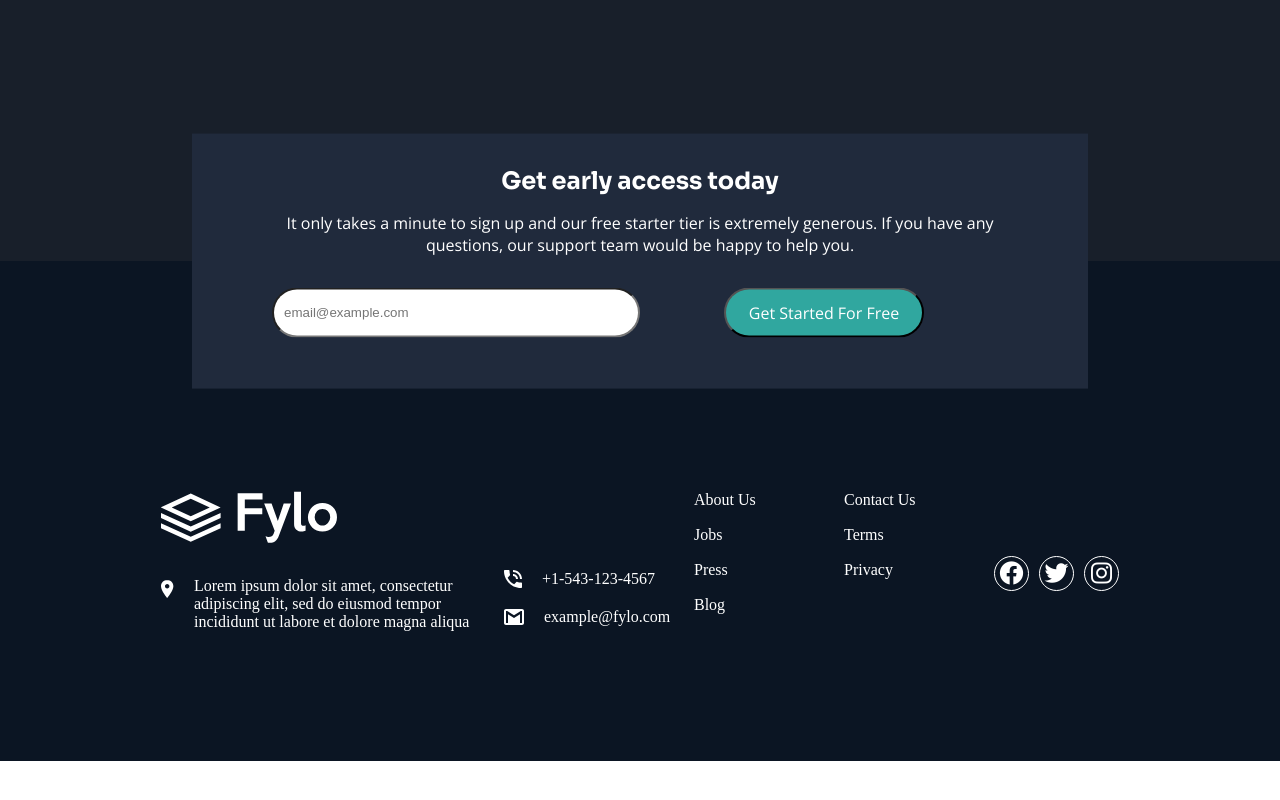
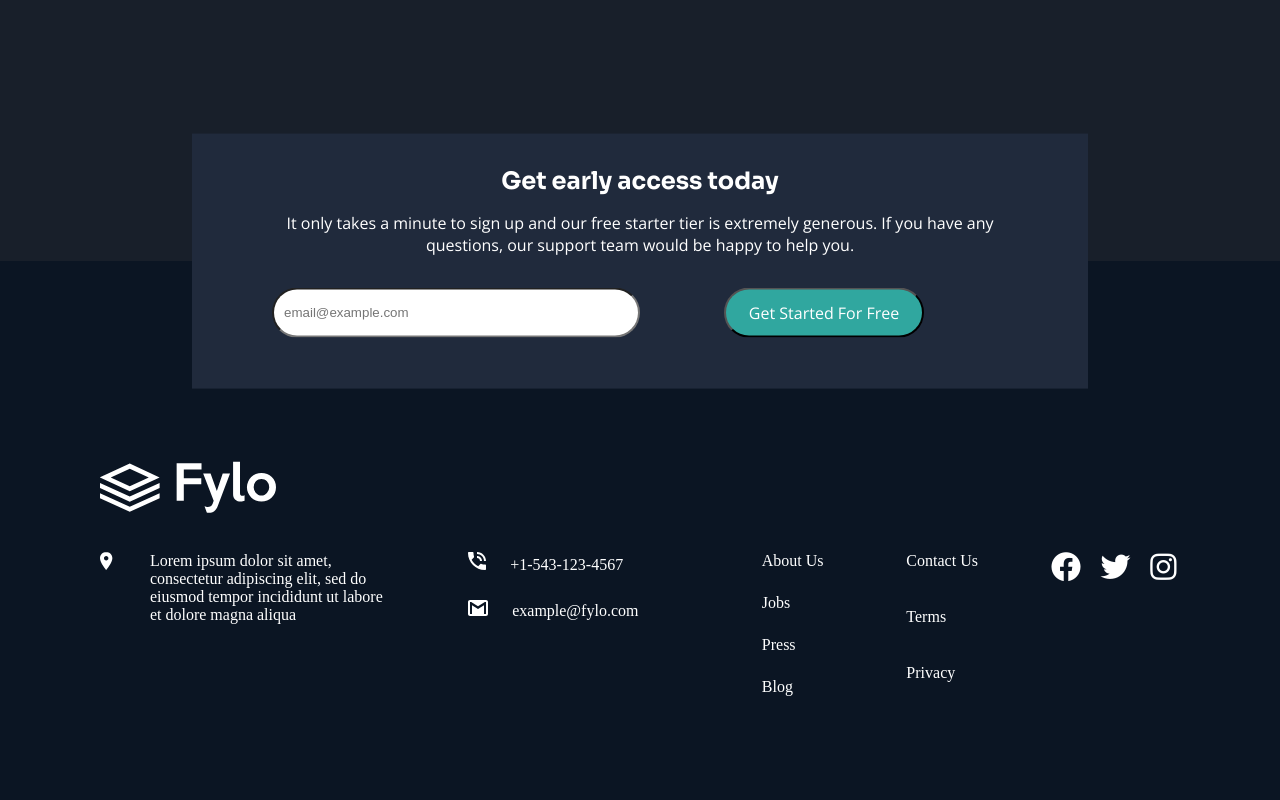
Before and after one commit to Bruno-Vitor/fylo-landing-page, a plain HTML site: page index.html in a window 1280 px wide. Shown: the part 2439-3239 px from the top of the page. Before the commit the page ends 3200 px from the top, so only its background shows below. Drawn offline with nearby package versions, Linux system fonts and the light colour scheme.

Commit message:
Update 1.8

```diff
--- a/custom/css/styles.scss
+++ b/custom/css/styles.scss
@@ -608,121 +608,106 @@ nav {
 
 // footer
 footer {
-	background-color:hsl(216, 53%, 9%);
-	height:500px;
-	display:flex;
-	flex-direction:row;
-	align-items: center;
-	justify-content:center;
-	z-index:1;
-	padding: 100px 0 0 0;
-
-	@media screen and (max-width: 767px) {
-		flex-direction: column;
- 		padding: 1rem;
-	}
-
-	#logo {
-		@media screen and (max-width: 767px) {
-			display: none;
-		}
-	}
-
-	.left2 {
-		display:flex;
-		justify-content:center;
-		align-items:center;
-
-		@media screen and (max-width: 767px) {
-			display: none;
-		}
-
-		p {
-			width:300px;
-			font-size:1em;
-			margin-top:30px;
-			margin-left:20px;
-			color: var(--white);
-		}
-	}
-
-	.contact {
-		width:200px;
-		display:flex;
-		justify-content:center;
-		align-items:flex-start;
-		flex-direction:column;
-		margin-top:75px;
-
-		@media screen and (max-width: 767px) {
-			display: none;
-		}
-
-		div {
-			display:flex;
-			justify-content:center;
-			align-items:center;
-			margin: 10px;
-
-			p {
-				margin-left:20px;
-				color: var(--white);
-			}
-		}
-	}
-
-	.info {
-		padding:0;
-		margin:0;
-		display:inline-grid;
-		grid-template-columns: 150px 150px;
-		grid-template-rows:35px 35px 35px 35px;
-
-		@media screen and (max-width: 767px) {
-			margin: 170px auto 0px auto;
-		}
-
-		li {
-			list-style-type:none;
-			cursor: pointer;
-			color:var(--dk-grey-blue);
-			color:hsl(0, 0%, 100%);
-
-			&:hover {
-				color: var(--cyan-hover);
-				transition: all .5s;
-			}
-		}
-	}
-
-	.social {
-		padding:0;
-		display:grid;
-		grid-template-columns: 35px 35px 35px;
-		grid-template-rows:35px;
-		grid-gap:10px;
-		margin-top:25px;
-
-		i {
-			display:flex;
-			justify-content:center;
-			align-items:center;
-			list-style-type:none;
-			cursor: pointer;
-			font-size:1.5em;
-			color:hsl(0, 0%, 100%);
-			border:1px solid hsl(0, 0%, 100%);
-			border-radius:50%;
-
-			&:hover {
-				color: var(--cyan-hover);
-				transition: all .5s;
-			}
-		}
-	}
+  background-color: var(--dark-blue);
+  padding: 200px 80px 80px 100px;
+  display: grid;
+  grid-template-columns: 4fr 3fr 1fr 1fr 2fr;
+  grid-template-rows: auto;
+  column-gap: 70px;
+  grid-template-areas:
+    "logo . . . ."
+    "location  contact links more-links social-icons";
 }
 
-.social i:hover{
-	color: var(--cyan-hover);
-	border:1px solid var(--cyan-hover);
+.footer-logo {
+  grid-area: logo;
+  margin-bottom: 35px;
 }
+
+.footer-location {
+  grid-area: location;
+  display: grid;
+  grid-template-columns: 5% 95%;
+}
+
+.footer-location span {
+	color: var(--white);
+  padding-left: 35px;
+}
+
+.footer-contact {
+  grid-area: contact;
+}
+
+.footer-contact p {
+	color: var(--white);
+  margin-bottom: 26px;
+}
+
+.footer-contact img {
+  margin-right: 24px;
+}
+
+.footer-links {
+  grid-area: links;
+  display: grid;
+  grid-template-columns: 1fr;
+}
+
+.footer-links a {
+	color: var(--white);
+  margin-bottom: 24px;
+}
+
+.footer-more-links {
+  grid-area: more-links;
+  display: grid;
+  grid-template-columns: 1fr;
+}
+
+.footer-more-links a {
+	color: var(--white);
+  margin-bottom: 24px;
+}
+
+.social-icons {
+  grid-area: social-icons;
+  display: grid;
+  grid-template-columns: 1fr 1fr 1fr;
+}
+
+.social-icons i {
+	color: var(--white);
+  font-size: 30px;
+}
+
+// ---------------------------
+@media (max-width: 768px) {
+	footer {
+    grid-template-columns: 1fr;
+    padding: 280px 27px 42px 27px;
+    column-gap: 0;
+    row-gap: 20px;
+    grid-template-areas:
+      "logo"
+      "location"
+      "contact"
+      "links"
+      "more-links"
+      "social-icons";
+  }
+
+  .social-icons i{
+    font-size: 28px;
+  }
+
+  .fa-facebook{
+    justify-self: end;
+  }
+  .fa-twitter{
+    justify-self: center;
+  }
+  .fa-intagram{
+    justify-self: start;
+  }
+}
--- a/index.html
+++ b/index.html
@@ -118,32 +118,35 @@
   </section>
 
   <footer>
-    <div class="left">
-        <img id="logo"src="images/logo.svg" alt="logo">
-        <div class="left2">
-            <svg id="pin" width="13" height="18" xmlns="http://www.w3.org/2000/svg"><path d="M6.188 0C2.74 0 0 2.79 0 6.3 0 10.98 6.188 18 6.188 18s6.187-7.02 6.187-11.7c0-3.51-2.74-6.3-6.188-6.3zm0 8.55c-1.238 0-2.21-.99-2.21-2.25s.972-2.25 2.21-2.25c1.237 0 2.21.99 2.21 2.25s-.973 2.25-2.21 2.25z" fill="#FFF" fill-rule="evenodd"/></svg>
-            <p>Lorem ipsum dolor sit amet, consectetur adipiscing elit, sed do eiusmod tempor incididunt ut labore et dolore magna aliqua</p>
-        </div>
+    <div class="footer-logo">
+      <img src="images/logo.svg" />
     </div>
-    <div class="contact">
-        <div><svg width="18" height="18" xmlns="http://www.w3.org/2000/svg"><path d="M17 12.5c-1.2 0-2.4-.2-3.6-.6-.3-.1-.7 0-1 .2l-2.2 2.2c-2.8-1.4-5.1-3.8-6.6-6.6l2.2-2.2c.3-.3.4-.7.2-1-.3-1.1-.5-2.3-.5-3.5 0-.6-.4-1-1-1H1C.4 0 0 .4 0 1c0 9.4 7.6 17 17 17 .6 0 1-.4 1-1v-3.5c0-.6-.4-1-1-1zM16 9h2c0-5-4-9-9-9v2c3.9 0 7 3.1 7 7zm-4 0h2c0-2.8-2.2-5-5-5v2c1.7 0 3 1.3 3 3z" fill="#FFF" fill-rule="evenodd"/></svg><p>+1-543-123-4567</p></div>
-        <div><svg width="20" height="16" xmlns="http://www.w3.org/2000/svg"><g fill="none" fill-rule="evenodd"><path d="M-2-4h24v24H-2z"/><path d="M18 0H2C.9 0 0 .9 0 2v12c0 1.1.9 2 2 2h16c1.1 0 2-.9 2-2V2c0-1.1-.9-2-2-2zm0 14h-2V5.2L10 9 4 5.2V14H2V2h1.2L10 6.2 16.8 2H18v12z" fill="#FFF"/></g></svg><p>example@fylo.com</p></div>
+    <div class="footer-location">
+      <img src="images/icon-location.svg" />
+      <span>Lorem ipsum dolor sit amet, consectetur adipiscing elit, sed do
+      eiusmod tempor incididunt ut labore et dolore magna aliqua</span>
     </div>
-    <ul class="info">
-        <li>About Us</li>
-        <li>Contact Us</li>
-        <li>Jobs</li>
-        <li>Terms</li>
-        <li>Press</li>
-        <li>Privacy</li>
-        <li>Blog</li>
-    </ul>
-    <ul class="social">
-      <i class="fa-brands fa-facebook"></i>
-      <i class="fa-brands fa-twitter"></i>
-      <i class="fa-brands fa-instagram"></i>
-    </ul>
-</footer>
+    <div class="footer-contact">
+      <p><img src="images/icon-phone.svg" /><span>+1-543-123-4567</span></p>
+      <p><img src="images/icon-email.svg" /><span>example@fylo.com</span></p>
+    </div>
+    <div class="footer-links">
+      <a href="#">About Us</a>
+      <a href="#">Jobs</a>
+      <a href="#">Press</a>
+      <a href="#">Blog</a>
+    </div>
+    <div class="footer-more-links">
+      <a href="#">Contact Us</a>
+      <a href="#">Terms</a>
+      <a href="#">Privacy</a>
+    </div>
+    <div class="social-icons">
+      <i class="fab fa-facebook"></i>
+      <i class="fab fa-twitter"></i>
+      <i class="fab fa-instagram"></i>
+    </div>
+  </footer>
   <script src="js/menu.js"></script>
 </body>
 </html>
```
Also changed, not shown: custom/css/minify/styles.css, 1 other file.
